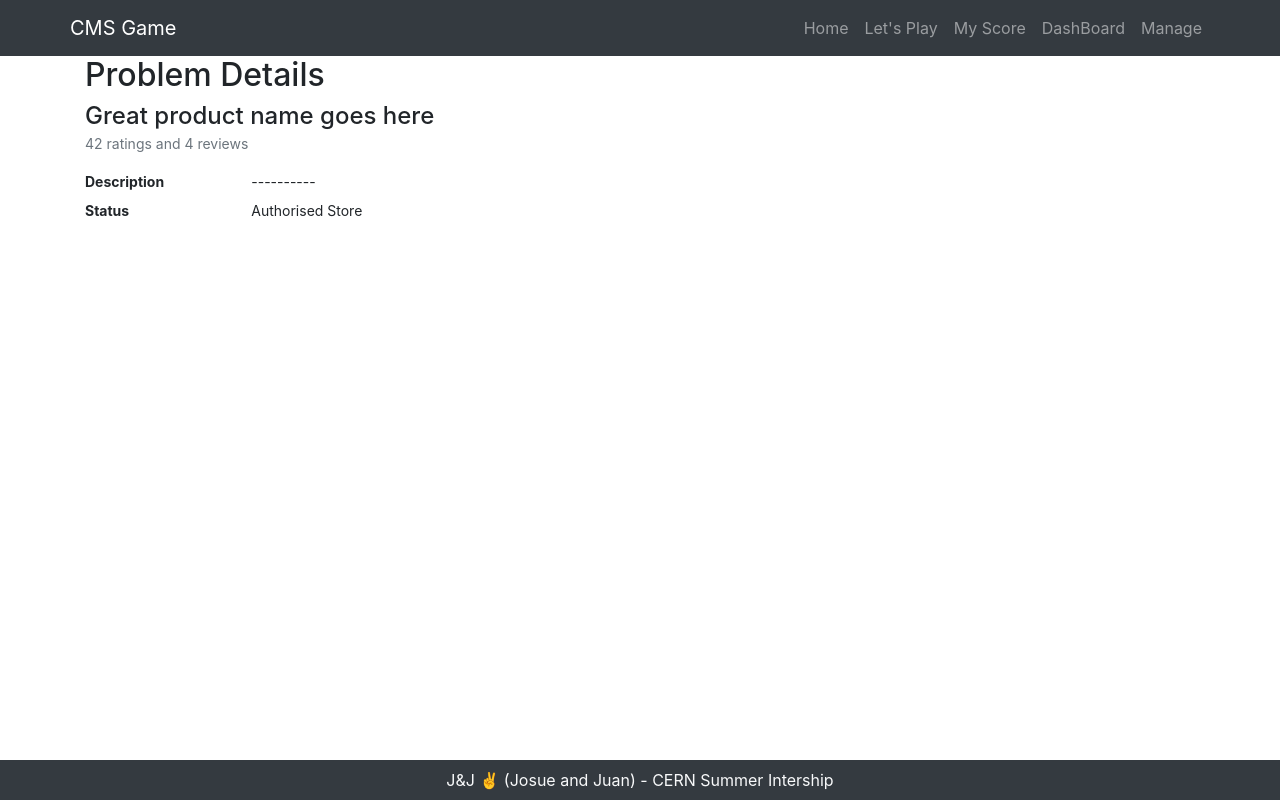
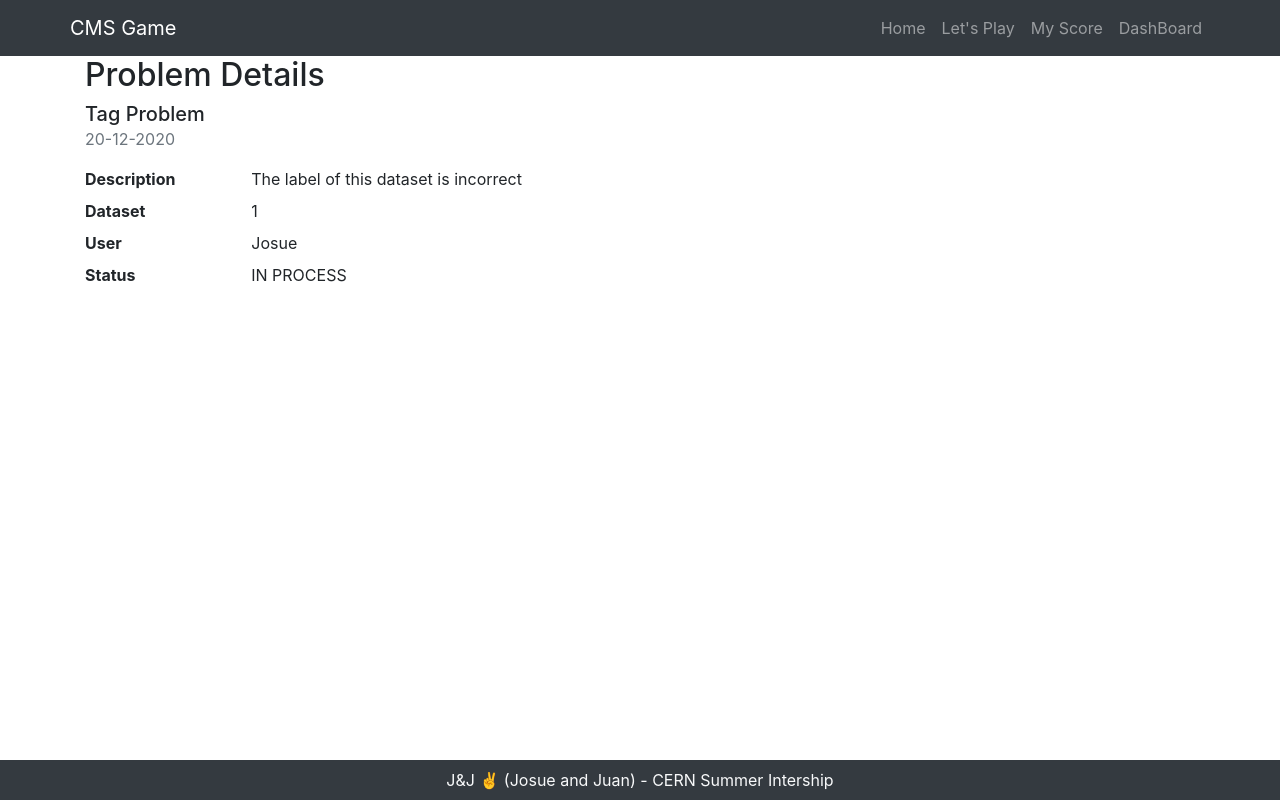
Before and after one commit to cms-dpoa/CMS_Trivia, a React app in the folder view/: page /manage/problemDetails in a window 1280 px wide. Built offline with nearby package versions, Linux system fonts and the light colour scheme.

Commit message:
Improve Problem Detail section

```diff
--- a/view/src/components/NavBar.jsx
+++ b/view/src/components/NavBar.jsx
@@ -20,9 +20,9 @@ const NavBar = () => {
           <Link className="nav-link" to="/dashboard">
             DashBoard
           </Link>
-          <Link className="nav-link" to="/manage">
+          {/* <Link className="nav-link" to="/manage">
             Manage
-          </Link>
+          </Link> */}
         </Nav>
       </Container>
     </Navbar>
--- a/view/src/components/game/question/QuestionLevel2.jsx
+++ b/view/src/components/game/question/QuestionLevel2.jsx
@@ -24,7 +24,7 @@ const QuestionLevel2 = ({
   const [showModalNewLabel, setShowModalNewLabel] = useState(false);
   const [labelSelected, setLabelSelected] = useState("");
   const handleShowModalNewLabel = () => setShowModalNewLabel(true);
-  const anotherCategoryOption = "I think it belongs to another category";
+  const anotherCategoryOption = "None of the existing categories";
 
   const handleSelectOption = (event) => {
     const labelName = event.target.value;
--- a/view/src/components/manage/ProblemDetails.jsx
+++ b/view/src/components/manage/ProblemDetails.jsx
@@ -1,24 +1,38 @@
 import React from "react";
-import { Container } from "react-bootstrap";
+import { Container, Row, Col } from "react-bootstrap";
 
 const ProblemDetails = () => {
+  const problem = {
+    id_report_problem: 1,
+    title: "Tag Problem",
+    description: "The label of this dataset is incorrect",
+    date: "20-12-2020",
+    status: "IN PROCESS",
+    user: "Josue",
+    dataset: 1,
+  };
+
   return (
     <Container>
       <h2>Problem Details</h2>
 
       <div className="row mb-3">
         <div className="col-md-7">
-          <h1 className="h4 d-inline mr-2">Great product name goes here</h1>
+          <h1 className="h5 d-inline mr-2">{problem.title}</h1>
           <div className="mb-3">
-            <span className="text-muted small">42 ratings and 4 reviews</span>
+            <span className="text-muted">{problem.date}</span>
           </div>
 
-          <dl className="row small mb-3">
+          <Row className="mb-3">
             <dt className="col-sm-3">Description</dt>
-            <dd className="col-sm-9">----------</dd>
+            <dd className="col-sm-9">{problem.description}</dd>
+            <dt className="col-sm-3">Dataset</dt>
+            <dd className="col-sm-9">{problem.dataset}</dd>
+            <dt className="col-sm-3">User</dt>
+            <dd className="col-sm-9">{problem.user}</dd>
             <dt className="col-sm-3">Status</dt>
-            <dd className="col-sm-9">Authorised Store</dd>
-          </dl>
+            <dd className="col-sm-9">{problem.status}</dd>
+          </Row>
         </div>
       </div>
     </Container>
```
